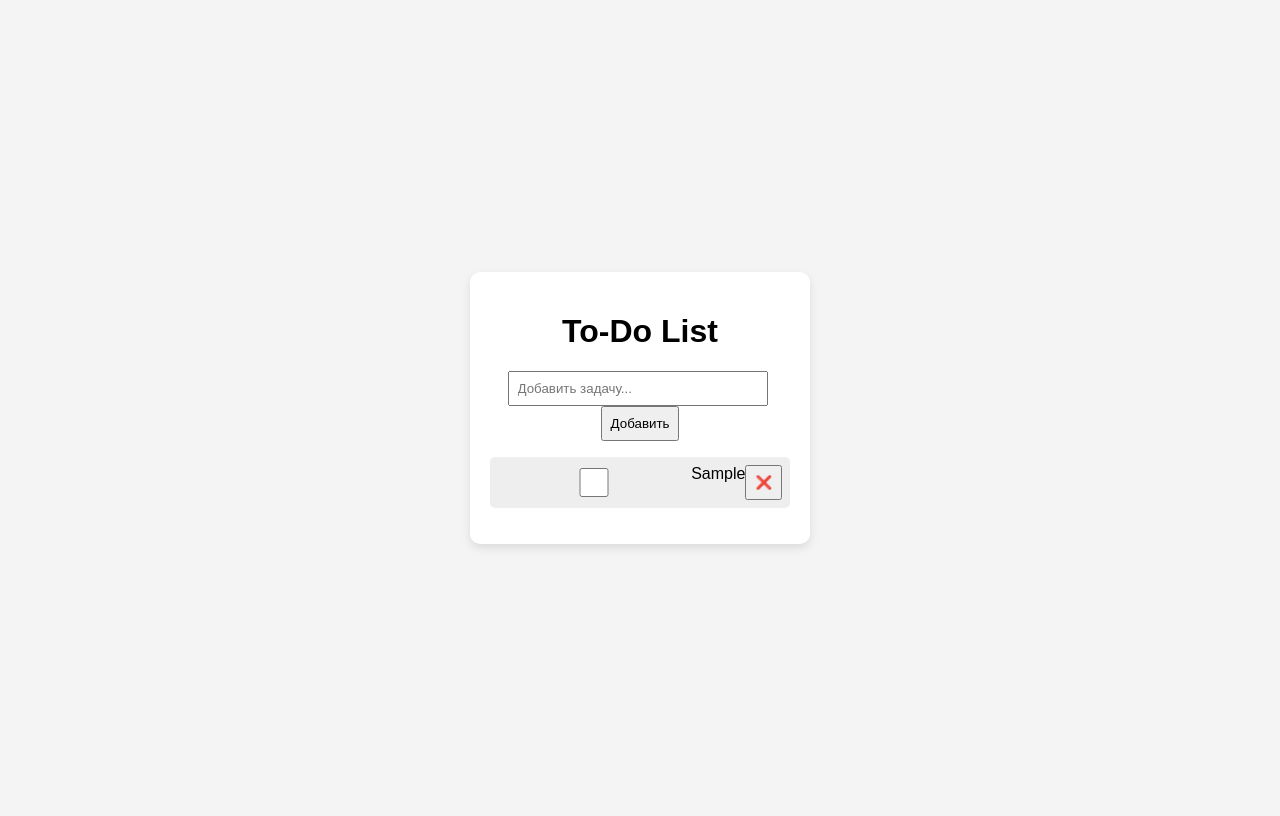
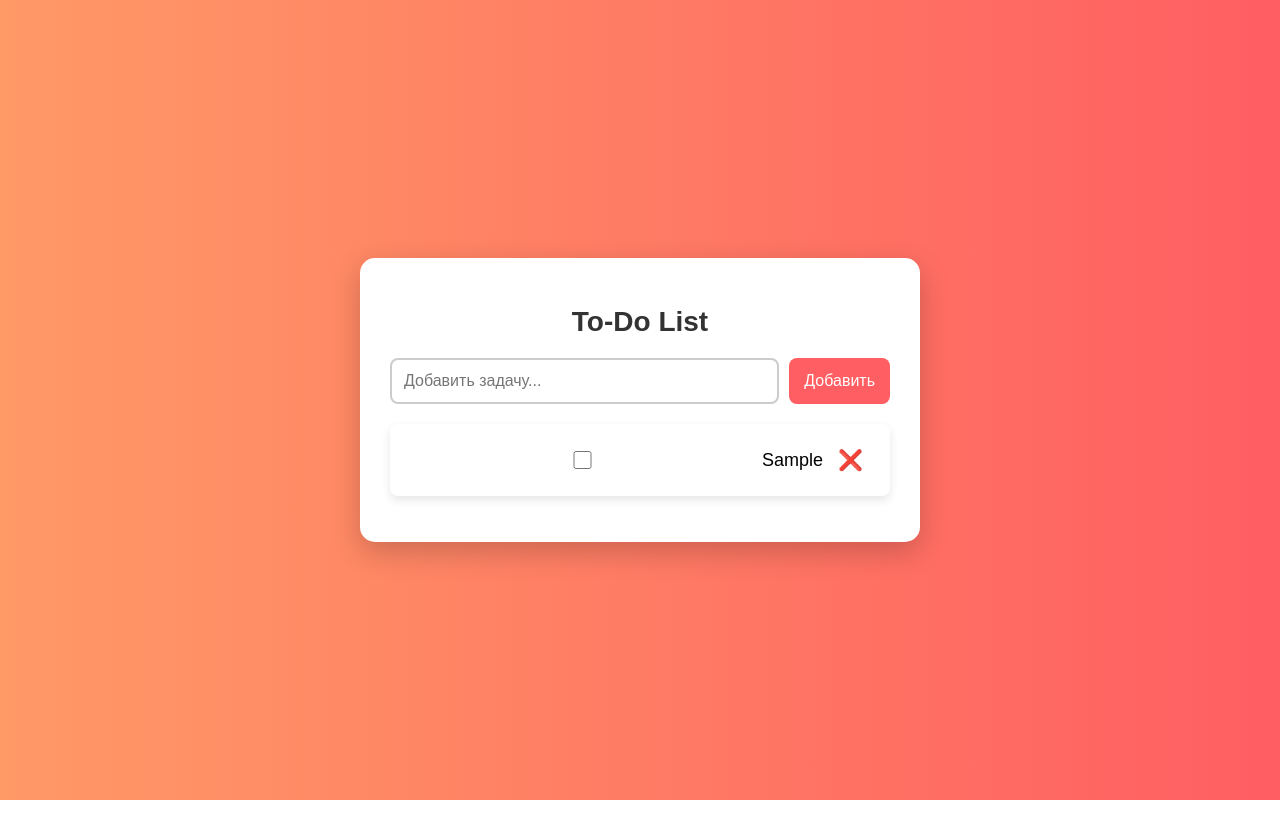
Before and after one commit to Abafarius/react_shag, a React (Vite) app in the folder homeworks/todolist/todo-app/: page / in a window 1280 px wide. Both pictures are taken after typing "Sample" into the empty fields and a click on the button "Добавить". Built offline with nearby package versions, Linux system fonts and the light colour scheme.

Commit message:
Update index.css

```diff
--- a/homeworks/todolist/todo-app/src/index.css
+++ b/homeworks/todolist/todo-app/src/index.css
@@ -1,30 +1,62 @@
 body {
-  font-family: Arial, sans-serif;
+  font-family: "Arial", sans-serif;
   display: flex;
   justify-content: center;
   align-items: center;
   height: 100vh;
-  background: #f4f4f4;
+  background: linear-gradient(to right, #ff9966, #ff5e62);
+  margin: 0;
 }
 
 .container {
   background: white;
-  padding: 20px;
-  border-radius: 10px;
-  box-shadow: 0 4px 10px rgba(0, 0, 0, 0.1);
-  width: 300px;
+  padding: 30px;
+  border-radius: 15px;
+  box-shadow: 0 10px 30px rgba(0, 0, 0, 0.2);
+  width: 500px;
   text-align: center;
 }
 
+h1 {
+  font-size: 28px;
+  color: #333;
+  margin-bottom: 20px;
+}
+
+form {
+  display: flex;
+  gap: 10px;
+  margin-bottom: 20px;
+}
+
 input {
-  width: 80%;
-  padding: 8px;
-  margin-right: 5px;
+  flex: 1;
+  padding: 12px;
+  border: 2px solid #ccc;
+  border-radius: 8px;
+  outline: none;
+  font-size: 16px;
+  transition: 0.3s;
+}
+
+input:focus {
+  border-color: #ff5e62;
+  box-shadow: 0 0 8px rgba(255, 94, 98, 0.5);
 }
 
 button {
-  padding: 8px;
+  padding: 12px 15px;
+  border: none;
+  background: #ff5e62;
+  color: white;
   cursor: pointer;
+  border-radius: 8px;
+  font-size: 16px;
+  transition: 0.3s;
+}
+
+button:hover {
+  background: #e14e56;
 }
 
 ul {
@@ -34,9 +66,31 @@ ul {
 
 li {
   display: flex;
+  align-items: center;
   justify-content: space-between;
-  padding: 8px;
-  background: #eee;
-  margin: 5px 0;
-  border-radius: 5px;
+  padding: 12px;
+  background: #fff;
+  margin: 8px 0;
+  border-radius: 8px;
+  box-shadow: 0 4px 10px rgba(0, 0, 0, 0.1);
+  font-size: 18px;
 }
+
+.completed {
+  text-decoration: line-through;
+  color: gray;
+}
+
+.delete-btn {
+  background: none;
+  border: none;
+  color: red;
+  font-size: 20px;
+  cursor: pointer;
+}
+
+input[type="checkbox"] {
+  width: 18px;
+  height: 18px;
+  cursor: pointer;
+}
```
